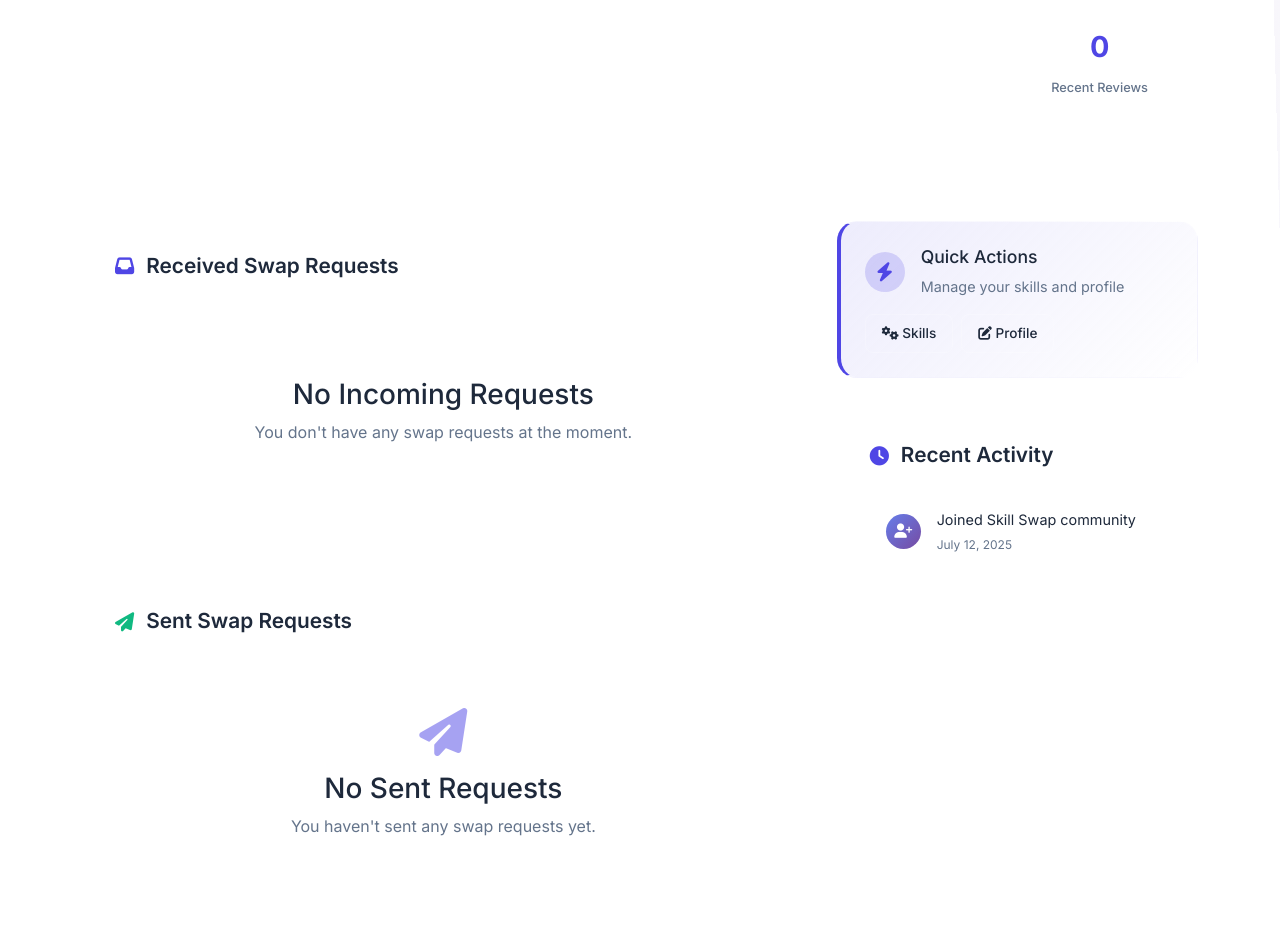
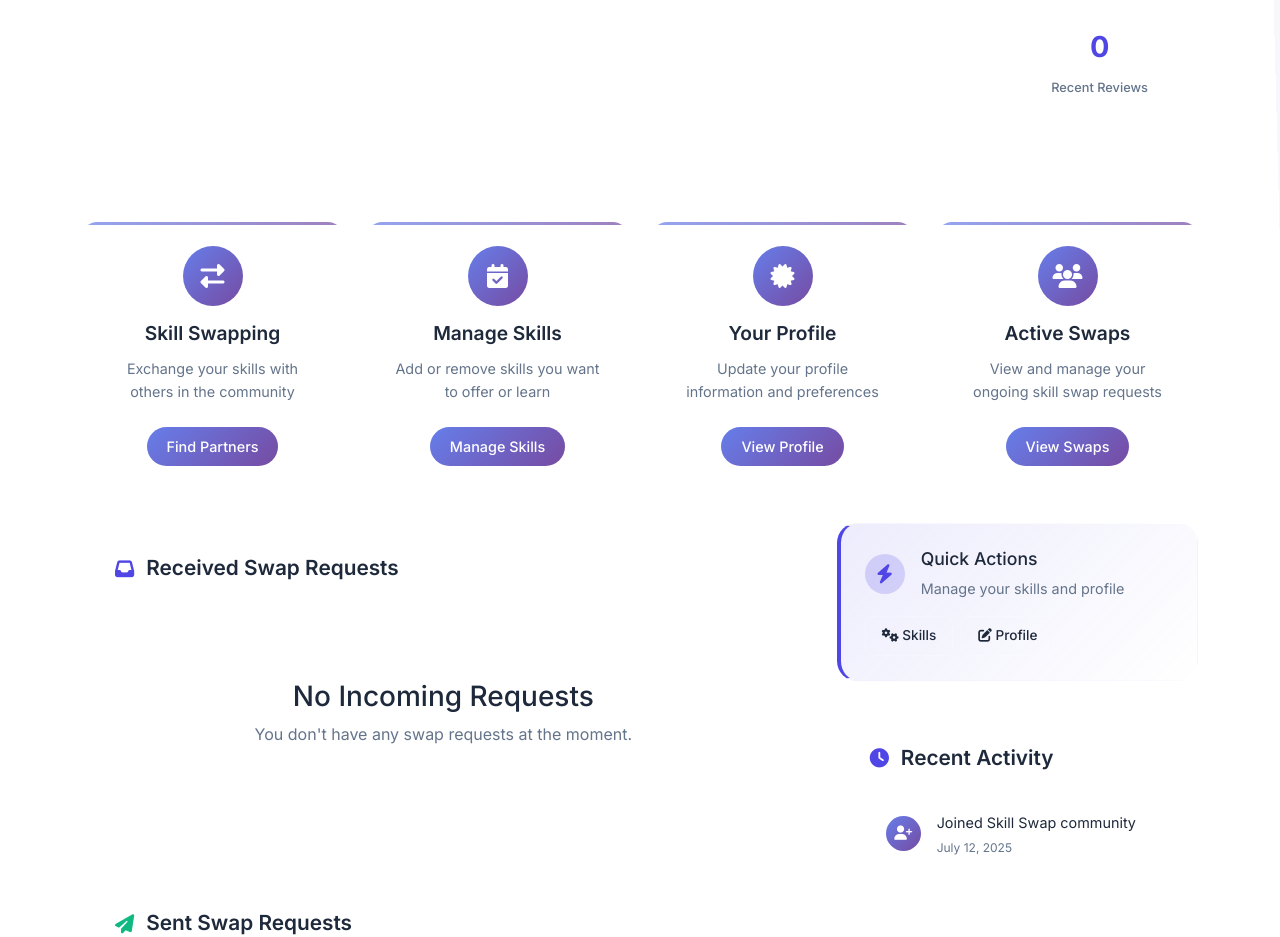
Before and after one commit to ArnavLabh/Odoo-Hackathon-2025-Team-3661, a Flask app: page /dashboard in a window 1280 px wide. Shown: the part 569-1506 px from the top of the page. Run offline with Flask 3, Linux system fonts and the light colour scheme; the visitor is signed in with stand-in values (Sample User, id 1).

Commit message:
Add feature boxes to dashboard with skill swapping options and improved styling

```diff
--- a/templates/dashboard.html
+++ b/templates/dashboard.html
@@ -749,6 +749,97 @@
         margin-bottom: 0.5rem;
     }
 
+    /* Feature Boxes Styles */
+    .feature-boxes {
+        display: grid;
+        grid-template-columns: repeat(4, 1fr);
+        gap: 1.5rem;
+        margin-bottom: 2rem;
+    }
+
+    .feature-box {
+        background: var(--bg-glass);
+        backdrop-filter: blur(20px);
+        border: 1px solid var(--border-color);
+        border-radius: 15px;
+        padding: 1.5rem;
+        text-align: center;
+        transition: all 0.3s ease;
+        position: relative;
+        overflow: hidden;
+        display: flex;
+        flex-direction: column;
+        align-items: center;
+    }
+
+    .feature-box::before {
+        content: '';
+        position: absolute;
+        top: 0;
+        left: 0;
+        width: 100%;
+        height: 3px;
+        background: var(--gradient-primary);
+        opacity: 0.7;
+    }
+
+    .feature-box:hover {
+        transform: translateY(-10px);
+        box-shadow: var(--shadow-heavy);
+    }
+
+    .feature-icon {
+        width: 60px;
+        height: 60px;
+        border-radius: 50%;
+        background: var(--gradient-primary);
+        display: flex;
+        align-items: center;
+        justify-content: center;
+        margin-bottom: 1rem;
+        color: white;
+        font-size: 1.5rem;
+    }
+
+    .feature-box h3 {
+        font-size: 1.2rem;
+        font-weight: 600;
+        color: var(--text-primary);
+        margin-bottom: 0.75rem;
+    }
+
+    .feature-box p {
+        color: var(--text-secondary);
+        font-size: 0.9rem;
+        margin-bottom: 1.5rem;
+        flex-grow: 1;
+    }
+
+    .feature-link {
+        display: inline-flex;
+        align-items: center;
+        padding: 0.5rem 1.25rem;
+        background: var(--gradient-primary);
+        color: white;
+        border-radius: 30px;
+        font-weight: 500;
+        font-size: 0.9rem;
+        text-decoration: none;
+        transition: all 0.3s ease;
+    }
+
+    .feature-link:hover {
+        transform: translateY(-2px);
+        box-shadow: 0 5px 15px rgba(79, 70, 229, 0.3);
+        color: white;
+    }
+
+    @media (max-width: 1200px) {
+        .feature-boxes {
+            grid-template-columns: repeat(2, 1fr);
+        }
+    }
+
     @media (max-width: 768px) {
         .dashboard-container {
             padding: 1rem 0;
@@ -771,6 +862,11 @@
 
         .swap-skills {
             grid-template-columns: 1fr;
+        }
+
+        .feature-boxes {
+            grid-template-columns: 1fr;
+            gap: 1rem;
         }
     }
 </style>
@@ -804,6 +900,42 @@
                         <div class="stat-label">Recent Reviews</div>
                     </div>
                 </div>
+            </div>
+        </div>
+
+        <!-- Feature Boxes -->
+        <div class="feature-boxes fade-in">
+            <div class="feature-box">
+                <div class="feature-icon">
+                    <i class="fas fa-exchange-alt"></i>
+                </div>
+                <h3>Skill Swapping</h3>
+                <p>Exchange your skills with others in the community</p>
+                <a href="{{ url_for('main.browse') }}" class="feature-link">Find Partners</a>
+            </div>
+            <div class="feature-box">
+                <div class="feature-icon">
+                    <i class="fas fa-calendar-check"></i>
+                </div>
+                <h3>Manage Skills</h3>
+                <p>Add or remove skills you want to offer or learn</p>
+                <a href="{{ url_for('main.manage_skills') }}" class="feature-link">Manage Skills</a>
+            </div>
+            <div class="feature-box">
+                <div class="feature-icon">
+                    <i class="fas fa-certificate"></i>
+                </div>
+                <h3>Your Profile</h3>
+                <p>Update your profile information and preferences</p>
+                <a href="{{ url_for('main.profile') }}" class="feature-link">View Profile</a>
+            </div>
+            <div class="feature-box">
+                <div class="feature-icon">
+                    <i class="fas fa-users"></i>
+                </div>
+                <h3>Active Swaps</h3>
+                <p>View and manage your ongoing skill swap requests</p>
+                <a href="{{ url_for('main.swap_list') }}" class="feature-link">View Swaps</a>
             </div>
         </div>
 
```
